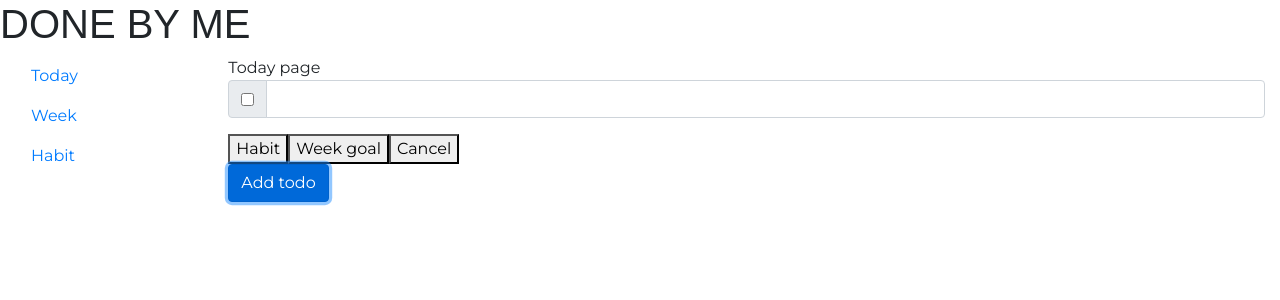
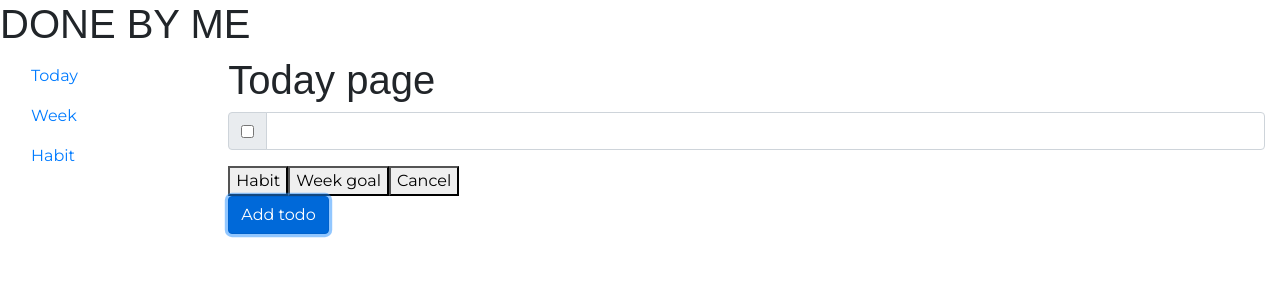
Before and after one commit to Sallykyki/done-by-me, a React (Create React App) app: page / in a window 1280 px wide. Both pictures are taken after a click on the button "Add todo". Shown: the top 300 px of the page. Built offline with nearby package versions, Linux system fonts and the light colour scheme; a web font is replaced by a local one.

Commit message:
feature: handle add new todo on today page

```diff
--- a/src/components/NewTodo/NewTodo.tsx
+++ b/src/components/NewTodo/NewTodo.tsx
@@ -2,47 +2,49 @@ import React from "react";
 import InputGroup from "react-bootstrap/InputGroup";
 import FormControl from "react-bootstrap/FormControl";
 import Form from "react-bootstrap/Form";
-import Button from "react-bootstrap/esm/Button";
+import { ITodo } from "../../interfaces/todo";
 
 interface IProps {
   onHide: () => void;
+  addTodo: (todo: ITodo) => void;
 }
 
 interface IState {
-  todo: string;
+  title: string;
   checked: boolean;
 }
 
 class NewTodo extends React.Component<IProps, IState> {
   constructor(props: IProps) {
     super(props);
-    this.state = { todo: "", checked: false };
+    this.state = { title: "", checked: false };
   }
 
   onTodoChange = (e: any) => {
-    this.setState({ todo: e.target.value });
+    this.setState({ title: e.target.value });
   };
 
   onCheckboxChange = () => {
     this.setState({ checked: !this.state.checked });
   };
 
-  addNewTodo = (e: any) => {
+  onSubmitTodo = (e: any) => {
     e.preventDefault();
 
-    const json = localStorage.getItem("todos");
-    const todos = json ? JSON.parse(json) : [];
+    const todo: ITodo = {
+      title: this.state.title,
+      checked: this.state.checked,
+    };
 
-    todos.push({ todo: this.state.todo, checked: this.state.checked });
+    this.props.addTodo(todo);
 
-    localStorage.setItem("todos", JSON.stringify(todos));
-
-    this.setState({ todo: "", checked: false });
+    this.setState({ title: "", checked: false });
   };
 
   render() {
     return (
-      <Form onSubmit={this.addNewTodo}>
+      <React.Fragment>
+        <Form onSubmit={this.onSubmitTodo}>
           <Form.Group>
             <InputGroup className="mb-3">
               <InputGroup.Prepend>
@@ -53,7 +55,7 @@ class NewTodo extends React.Component<IProps, IState> {
                 />
               </InputGroup.Prepend>
               <FormControl
-              value={this.state.todo}
+                value={this.state.title}
                 onChange={this.onTodoChange}
                 aria-label="Text input with checkbox"
               />
@@ -63,6 +65,7 @@ class NewTodo extends React.Component<IProps, IState> {
           <button>Week goal</button>
           <button onClick={this.props.onHide}>Cancel</button>
         </Form>
+      </React.Fragment>
     );
   }
 }
--- /dev/null
+++ b/src/interfaces/todo.ts
@@ -0,0 +1,4 @@
+export interface ITodo {
+  title: string;
+  checked: boolean;
+}
--- a/src/pages/Today/TodayPage.tsx
+++ b/src/pages/Today/TodayPage.tsx
@@ -1,19 +1,41 @@
 import React from "react";
 import NewTodo from "../../components/NewTodo";
 import AddTodo from "../../components/AddTodo";
-import { flattenDiagnosticMessageText } from "typescript";
-
+import Todos from "../../components/Todos";
+import { ITodo } from "../../interfaces/todo";
 interface IProps {}
 
 interface IState {
   display: boolean;
+  todos: ITodo[];
 }
 
 class TodayPage extends React.Component<IProps, IState> {
   constructor(props: IProps) {
     super(props);
-    this.state = { display: false };
+    this.state = { display: false, todos: [] };
   }
+
+  getTodos = () => {
+    const json = localStorage.getItem("todos");
+    return json ? JSON.parse(json) : [];
+  };
+
+  componentDidMount() {
+    const todos = this.getTodos();
+
+    this.setState({ todos });
+  }
+
+  addTodo = (todo: ITodo) => {
+    const { todos } = this.state;
+
+    todos.push(todo);
+
+    localStorage.setItem("todos", JSON.stringify(todos));
+
+    this.setState({ todos: this.getTodos() });
+  };
 
   displayNewTodo = () => {
     this.setState({ display: true });
@@ -26,8 +48,11 @@ class TodayPage extends React.Component<IProps, IState> {
   render() {
     return (
       <div>
-        Today page
-        {this.state.display ? <NewTodo onHide={this.hideNewTodo} /> : null}
+        <h1>Today page</h1>
+        <Todos todos={this.state.todos} />
+        {this.state.display ? (
+          <NewTodo onHide={this.hideNewTodo} addTodo={this.addTodo} />
+        ) : null}
         <AddTodo onClick={this.displayNewTodo} />
       </div>
     );
```
Lines whose indentation alone changed are shown as unchanged.
